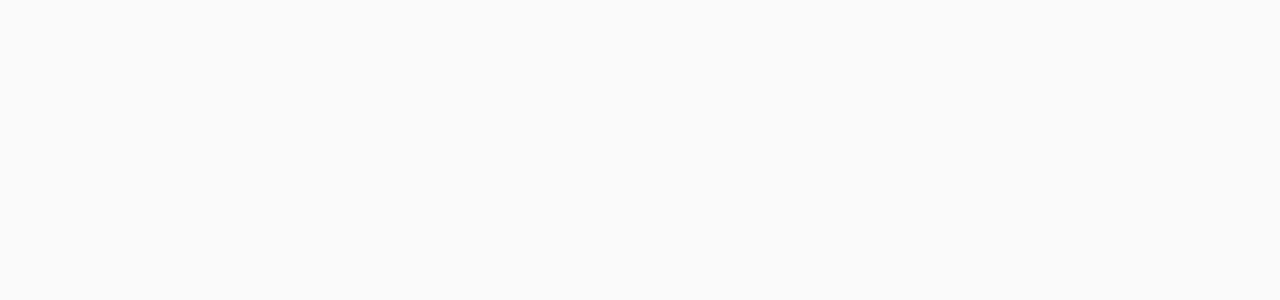
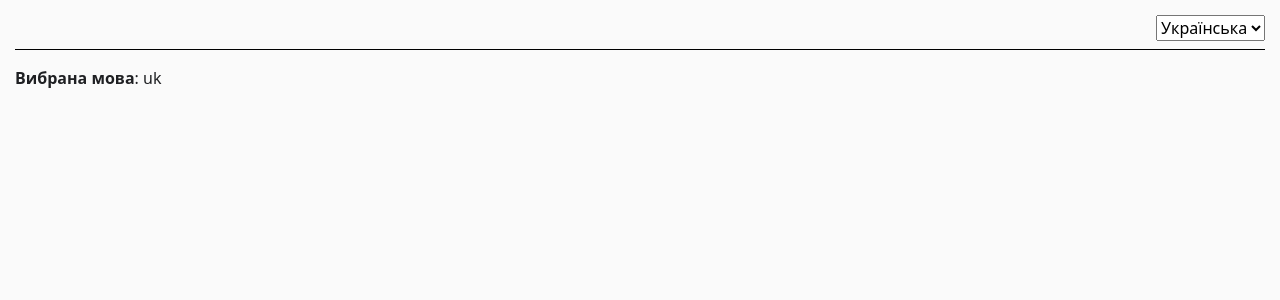
Before and after one commit to luxplanjay/react-106, a React (Vite) app: page / in a window 1280 px wide. Shown: the top 300 px of the page. Built offline with nearby package versions, Linux system fonts and the light colour scheme.

Commit message:
add examples

```diff
--- a/src/components/App/App.jsx
+++ b/src/components/App/App.jsx
@@ -2,8 +2,8 @@
 // import RefBasics from "../RefBasics";
 // import Form from "../Form";
 // import Player from "../Player";
-// import AppHeader from "../AppHeader/AppHeader";
-// import LangMessage from "../LangMessage";
+import AppHeader from "../AppHeader/AppHeader";
+import LangMessage from "../LangMessage";
 import css from "./App.module.css";
 
 export default function App() {
@@ -13,8 +13,8 @@ export default function App() {
       {/* <RefBasics /> */}
       {/* <Form /> */}
       {/* <Player /> */}
-      {/* <AppHeader /> */}
-      {/* <LangMessage /> */}
+      <AppHeader />
+      <LangMessage />
     </div>
   );
 }
--- a/src/components/LangMessage.jsx
+++ b/src/components/LangMessage.jsx
@@ -1,5 +1,8 @@
+import { useContext } from "react";
+import { langContext } from "../context/langContext";
+
 const text = {
-  ua: "Вибрана мова",
+  uk: "Вибрана мова",
   en: "Selected language",
   pl: "Wybrany język",
   es: "Idioma seleccionado",
@@ -7,9 +10,11 @@ const text = {
 };
 
 export default function LangMessage() {
+  const ctx = useContext(langContext);
+
   return (
     <p>
-      <b>{text.ua}</b>: ua
+      <b>{text[ctx.lang]}</b>: {ctx.lang}
     </p>
   );
 }
--- a/src/components/LangSwitcher.jsx
+++ b/src/components/LangSwitcher.jsx
@@ -3,9 +3,18 @@
  * не отримує пропсів.
  */
 
+import { useContext } from "react";
+import { langContext } from "../context/langContext";
+
 export default function LangSwitcher() {
+  const ctx = useContext(langContext);
+
+  const handleChange = (event) => {
+    ctx.changeLang(event.target.value);
+  };
+
   return (
-    <select>
+    <select value={ctx.lang} onChange={handleChange}>
       <option value="uk">Українська</option>
       <option value="en">English</option>
       <option value="pl">Polski</option>
--- /dev/null
+++ b/src/context/langContext.jsx
@@ -0,0 +1,13 @@
+import { createContext, useState } from "react";
+
+export const langContext = createContext();
+
+export const LangProvider = ({ children }) => {
+  const [lang, setLang] = useState("uk");
+
+  return (
+    <langContext.Provider value={{ lang, changeLang: setLang }}>
+      {children}
+    </langContext.Provider>
+  );
+};
--- a/src/main.jsx
+++ b/src/main.jsx
@@ -1,11 +1,14 @@
 import React from "react";
 import ReactDOM from "react-dom/client";
 import App from "./components/App/App";
+import { LangProvider } from "./context/langContext";
 import "modern-normalize";
 import "./index.css";
 
 ReactDOM.createRoot(document.getElementById("root")).render(
   <React.StrictMode>
-    <App />
+    <LangProvider>
+      <App />
+    </LangProvider>
   </React.StrictMode>
 );
```
Also changed, not shown: src/components/Form.jsx (+13 -2 lines), src/components/Player.jsx (+23 -4 lines), src/components/RefBasics.jsx (+19 -2 lines), src/components/UseMemoExample.jsx (+18 -5 lines).
